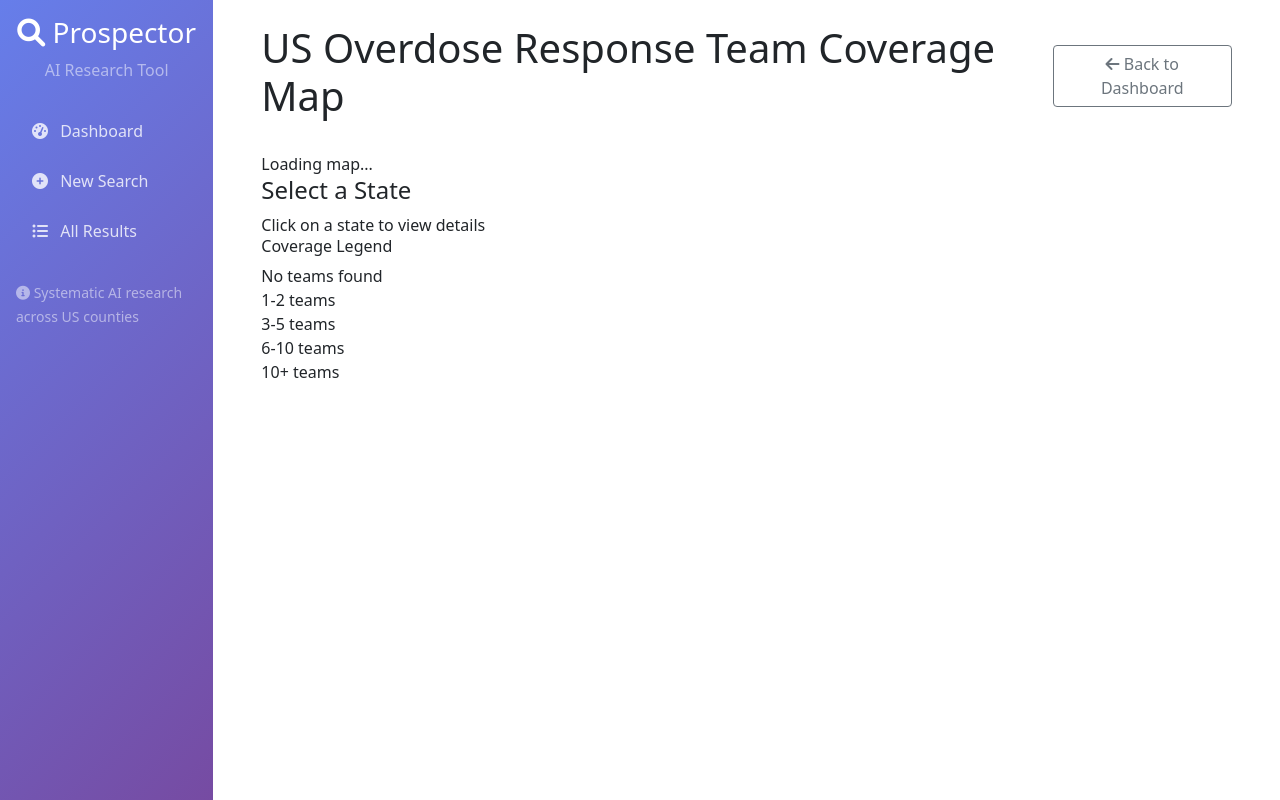
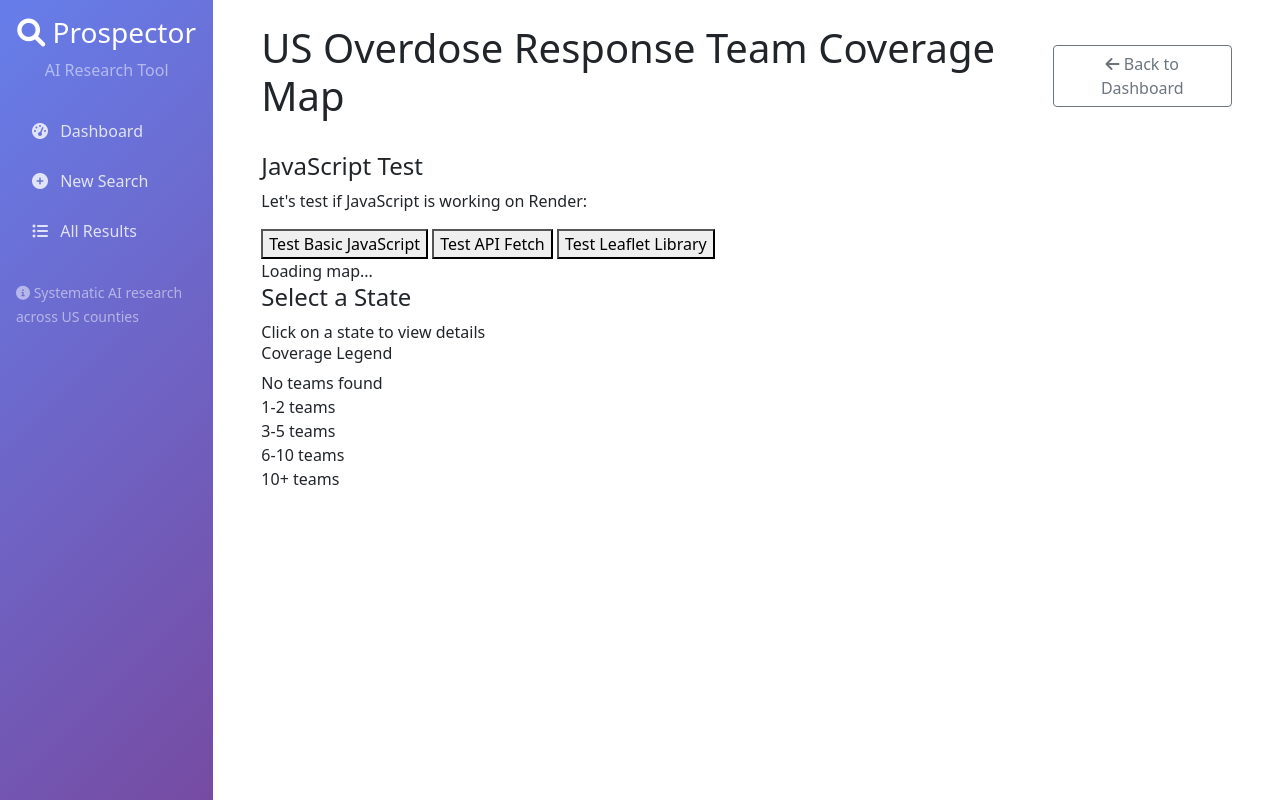
Before and after one commit to cgmartin0310/prospector, a Flask app: page /map in a window 1280 px wide. Run offline with Flask 3, Linux system fonts and the light colour scheme.

Commit message:
Add JavaScript test panel to diagnose Render deployment issues

```diff
--- a/templates/map_dashboard.html
+++ b/templates/map_dashboard.html
@@ -203,6 +203,41 @@
     .fallback-message .btn {
         margin-top: 20px;
     }
+
+    .simple-test {
+        background: #e9ecef;
+        padding: 20px;
+        margin: 20px 0;
+        border-radius: 8px;
+        text-align: center;
+    }
+
+    .test-button {
+        background: #007bff;
+        color: white;
+        border: none;
+        padding: 10px 20px;
+        border-radius: 4px;
+        cursor: pointer;
+        margin: 10px;
+    }
+
+    .test-result {
+        margin-top: 10px;
+        padding: 10px;
+        border-radius: 4px;
+        font-weight: bold;
+    }
+
+    .test-success {
+        background: #d4edda;
+        color: #155724;
+    }
+
+    .test-error {
+        background: #f8d7da;
+        color: #721c24;
+    }
 </style>
 {% endblock %}
 
@@ -215,6 +250,16 @@
                 <a href="{{ url_for('index') }}" class="btn btn-outline-secondary">
                     <i class="fas fa-arrow-left"></i> Back to Dashboard
                 </a>
+            </div>
+
+            <!-- Simple JavaScript Test -->
+            <div class="simple-test">
+                <h4>JavaScript Test</h4>
+                <p>Let's test if JavaScript is working on Render:</p>
+                <button class="test-button" onclick="testBasicJS()">Test Basic JavaScript</button>
+                <button class="test-button" onclick="testFetch()">Test API Fetch</button>
+                <button class="test-button" onclick="testLeaflet()">Test Leaflet Library</button>
+                <div id="test-results"></div>
             </div>
 
             <div id="map-container">
@@ -278,6 +323,41 @@
 
 {% block extra_scripts %}
 <script>
+// Test functions
+function testBasicJS() {
+    const results = document.getElementById('test-results');
+    try {
+        const testElement = document.createElement('div');
+        testElement.textContent = 'JavaScript is working!';
+        results.innerHTML = '<div class="test-result test-success">✅ Basic JavaScript is working</div>';
+    } catch (error) {
+        results.innerHTML = '<div class="test-result test-error">❌ Basic JavaScript failed: ' + error.message + '</div>';
+    }
+}
+
+function testFetch() {
+    const results = document.getElementById('test-results');
+    results.innerHTML = '<div class="test-result">🔄 Testing API fetch...</div>';
+
+    fetch('/api/map/states')
+        .then(response => response.json())
+        .then(data => {
+            results.innerHTML = '<div class="test-result test-success">✅ API fetch working! Got ' + (data.data ? data.data.length : 0) + ' states</div>';
+        })
+        .catch(error => {
+            results.innerHTML = '<div class="test-result test-error">❌ API fetch failed: ' + error.message + '</div>';
+        });
+}
+
+function testLeaflet() {
+    const results = document.getElementById('test-results');
+    if (typeof L === 'undefined') {
+        results.innerHTML = '<div class="test-result test-error">❌ Leaflet library not loaded</div>';
+    } else {
+        results.innerHTML = '<div class="test-result test-success">✅ Leaflet library is available</div>';
+    }
+}
+
 // Check if Leaflet is available
 function checkLeaflet() {
     if (typeof L === 'undefined') {
```
